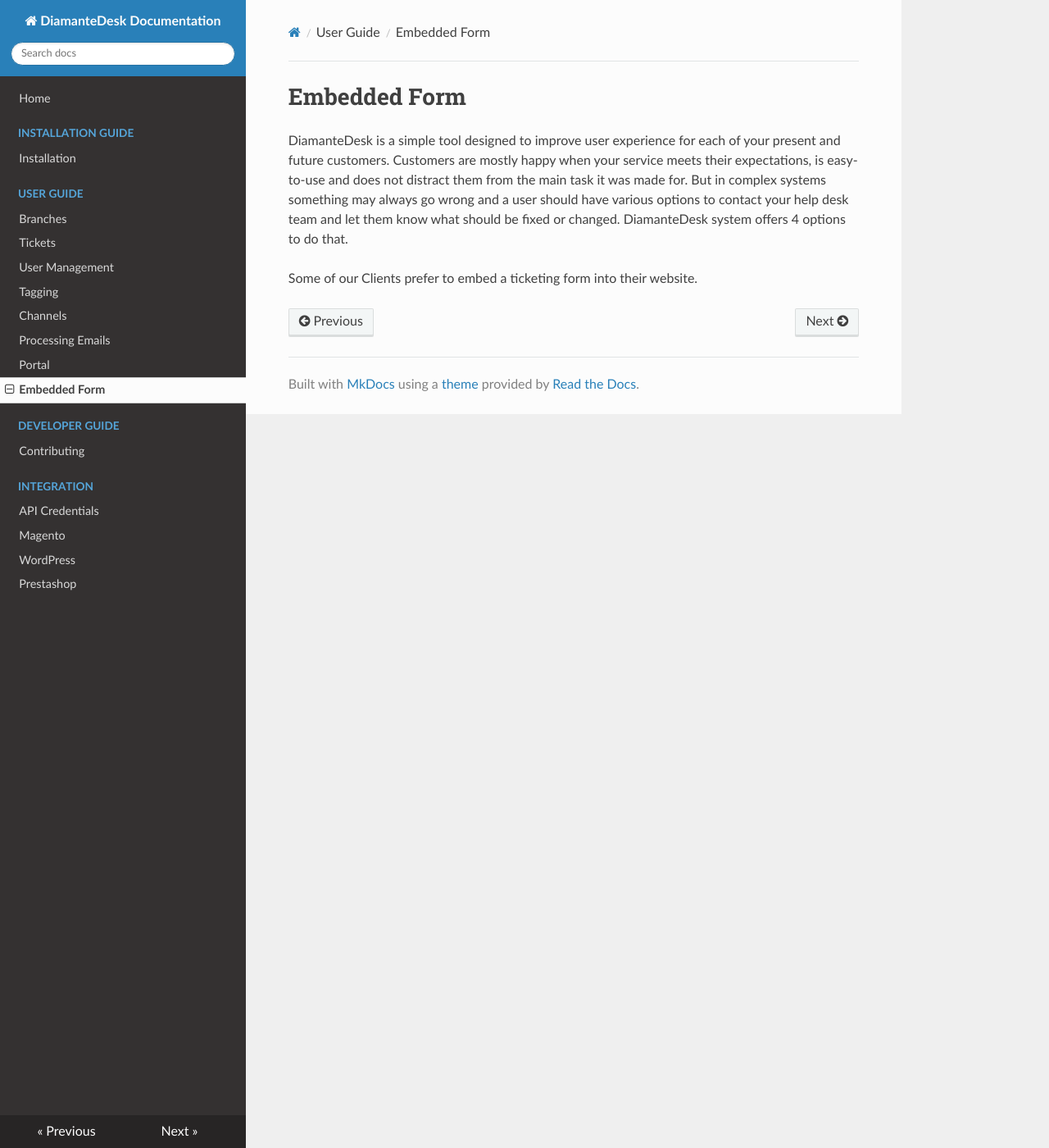
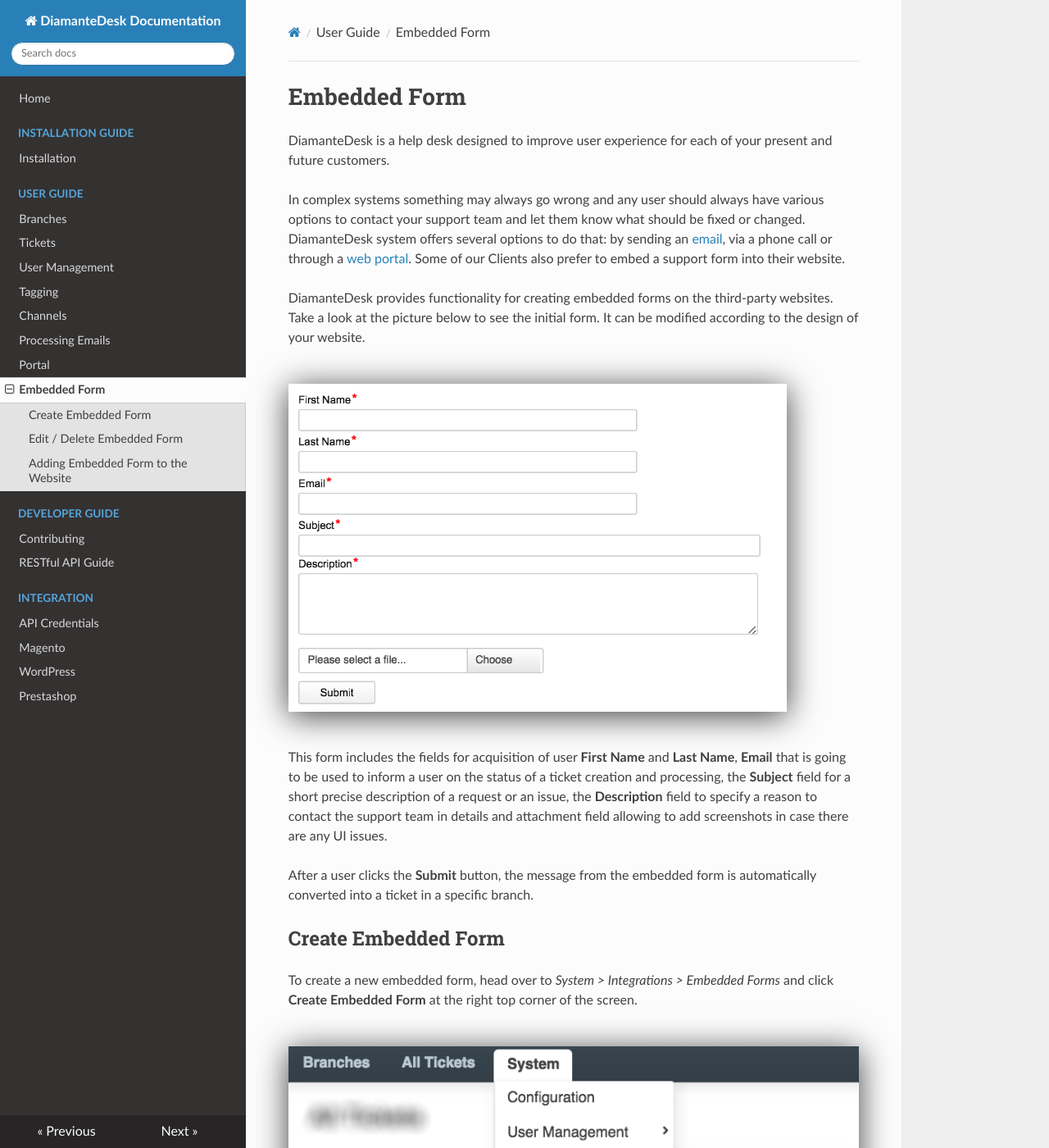
Before and after one commit to eltrino/diamantedesk-documentation, an MkDocs documentation site: the page built from docs/user-guide/channels/embedded-form.md, in a window 1280 px wide and 1400 px high. Shown: the whole window at 82% size. Built offline with MkDocs 1.6.1, drawn with Linux system fonts in a browser that asks for light colours; nearby versions of some CDN libraries; old or Windows-style settings are respelled for this version of MkDocs; some of the changed text lies outside the part shown.

Commit message:
DIAM_921 API Documentation(initial version)+ Embedded Forms

```diff
--- a/docs/user-guide/channels/embedded-form.md
+++ b/docs/user-guide/channels/embedded-form.md
@@ -1,6 +1,60 @@
 #Embedded Form
 
-DiamanteDesk is a simple tool designed to improve user experience for each of your present and future customers.
-Сustomers are mostly happy when your service meets their expectations, is easy-to-use and does not distract them from the main task it was made for. But in complex systems something may always go wrong and a user should have various options to contact your help desk team and let them know what should be fixed or changed. DiamanteDesk system offers 4 options to do that.
+DiamanteDesk is a help desk designed to improve user experience for each of your present and future customers.
 
-Some of our Clients prefer to embed a ticketing form into their website.
+In complex systems something may always go wrong and any user should always have various options to contact your support team and let them know what should be fixed or changed. DiamanteDesk system offers several options to do that: by sending an [email](email-processing.md), via a phone call or through a [web portal](portal.md). Some of our Clients also prefer to embed a support form into their website.
+
+DiamanteDesk provides functionality for creating embedded forms on the third-party websites. Take a look at the picture below to see the initial form. It can be modified according to the design of your website.
+
+![Embedded Form](img/embedded_form_preview.png)
+
+This form includes the fields for acquisition of user **First Name** and **Last Name**, **Email**  that is going to be used to inform a user on the status of a ticket creation and processing, the **Subject** field for a short precise description of a request or an issue, the **Description** field to specify a reason to contact the support team in details and attachment field allowing to add screenshots in case there are any UI issues.
+
+After a user clicks the **Submit** button, the message from the embedded form is automatically converted into a ticket in a specific branch.
+
+
+##Create Embedded Form
+
+To create a new embedded form, head over to _System > Integrations > Embedded Forms_  and click **Create Embedded Form** at the right top corner of the screen.
+
+![Embedded Form](img/embedded_form.png)
+
+**Create Embedded Form** screen opens. Fill out the fields to add a new embedded form to your website.
+
+>_Note:_ Required fields are marked with asterisk (*).
+
+![Embedded Form](img/embedded_form_new.png)
+
+Field  | Description
+:------------- | :-------------
+Branch  | Select the branch where all the tickets converted from the embedded form shall be created. This may be a separate branch created specifically for such tickets or a certain website, etc. To learn more about **Branches** take a look at the corresponding section in DiamanteDesk User Guide.
+Title | Specify the title that is going to be used to refer to current embedded form on the Client website or system.
+Form Type | Currently only one form type is available in the DiamanteDesk application, hence select the **Diamante Ticket** option from the drop-down list.
+CSS | This field contains default CSS, which corresponds to the initial form design. It can be edited according to the design of your website by changing border width, color, fonts settings, etc.
+Success Message | This message is to be displayed on the website after the successful form submission. It has the following default message: _Ticket has been placed successfully._
+
+After all the required fields are filled with all the necessary information, click **Save and Close** or **Save** at the right top corner of the screen.
+
+After the form is saved, it appears in the Embedded Forms grid.
+
+##Edit / Delete Embedded Form
+
+1. Go to  _System > Integrations > Embedded Forms_.
+2. Select the form that shall be edited/deleted from the list of available embedded forms.
+3. Click the form that shall be edited / deleted. The **Embedded Form** screen opens.
+![Embedded Form](img/embedded_form_view.png)
+4. Select the corresponding action at the right top of the screen:
+![Embedded Form](img/embedded_form_edit_delete.png)
+
+* If you click **Edit**, perform the necessary changes and click **Save** or **Save and Close**.
+* If you click **Delete**, the following confirmation message is displayed:
+
+![Embedded Form](img/embedded_form_delete.png)
+
+##Adding Embedded Form to the Website
+
+1. Go to  _System > Integrations > Embedded Forms_.
+2. Open the form that shall be added to the website.
+3. Select the **Get Code** tab to view the source code.
+![Embedded Form](img/embedded_form_code.png)
+4. Copy the code an add it to your website.
--- a/mkdocs.yml
+++ b/mkdocs.yml
@@ -16,6 +16,7 @@
     - 'Embedded Form': 'user-guide/channels/embedded-form.md'
 - Developer Guide:
     - 'Contributing': 'developer-guide/contributing.md'
+    - 'RESTful API Guide': 'developer-guide/restful-api-guide.md'
 - Integration:
     - 'API Credentials': 'integration/api-credentials.md'
     - 'Magento': 'integration/magento.md'
```
Also changed, not shown: docs/developer-guide/restful-api-guide.md (added, +161 -0 lines), docs/installation-guide/installation.md (+2 -2 lines), docs/integration/api-credentials.md (+3 -1 lines), docs/user-guide/channels/img/embedded_form.png (added), docs/user-guide/channels/img/embedded_form_code.png (added), docs/user-guide/channels/img/embedded_form_delete.png (added), docs/user-guide/channels/img/embedded_form_edit_delete.png (added), docs/user-guide/channels/img/embedded_form_new.png (added), docs/user-guide/channels/img/embedded_form_preview.png (added), docs/user-guide/channels/img/embedded_form_view.png (added), docs/user-guide/img/email_config.png (added).
